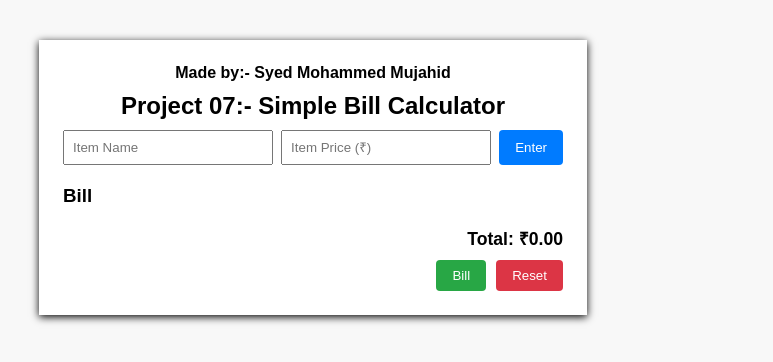
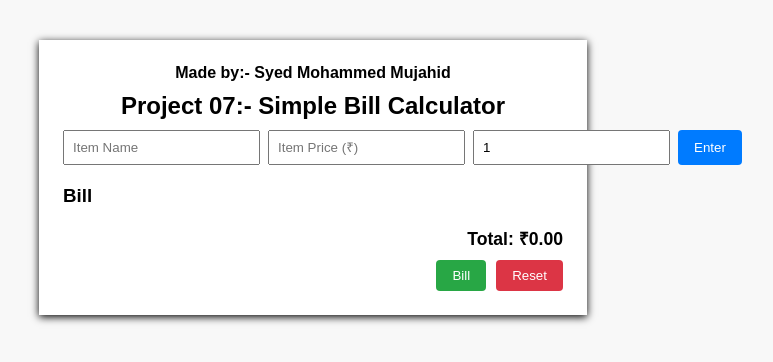
Before and after one commit to Syed-Moahmmed-Mujahid/Simple-Bill-Calculator, a plain HTML site: page index.html in a window 1280 px wide. Shown: the whole page, without its empty margins (327-1100 px from the left). Drawn offline with Linux system fonts and the light colour scheme.

Commit message:
Update index.html

```diff
--- a/index.html
+++ b/index.html
@@ -11,10 +11,12 @@
         <h2>Project 07:- Simple Bill Calculator</h2>
 
         <div class="input-section">
-            <input type="text" id="itemName" placeholder="Item Name" autocomplete="off">
-            <input type="text" id="itemPrice" placeholder="Item Price (₹)" autocomplete="off">
-            <button onclick="addItem()">Enter</button>
+            <input type="text" id="itemName" placeholder="Item Name" autocomplete="off" onkeydown="handleKey(event, 'itemPrice')">
+            <input type="number" id="itemPrice" placeholder="Item Price (₹)" autocomplete="off" inputmode="decimal" pattern="\d+(\.\d{1,2})?" onkeydown="handleKey(event, 'itemQty')">
+            <input type="number" id="itemQty" placeholder="Quantity" min="1" value="1" autocomplete="off" onkeydown="handleKey(event, 'submit')">
+            <button id="submit" onclick="addItem()">Enter</button>
         </div>
+
         <div class="bill-section">
             <h3>Bill</h3>
             <ul id="billItems"></ul>
@@ -24,8 +26,20 @@
                 <button onclick="resetBill()">Reset</button>
             </div>
         </div>
+
         <div id="finalBill" class="final-bill"></div>
     </div>
+    <script>
+        function handleKey(event, nextId) {
+            if (event.key === 'Enter') {
+                if (nextId === 'submit') {
+                    addItem();
+                } else {
+                    document.getElementById(nextId).focus();
+                }
+            }
+        }
+    </script>
     <script src="script.js"></script>
 </body>
 </html>
```
